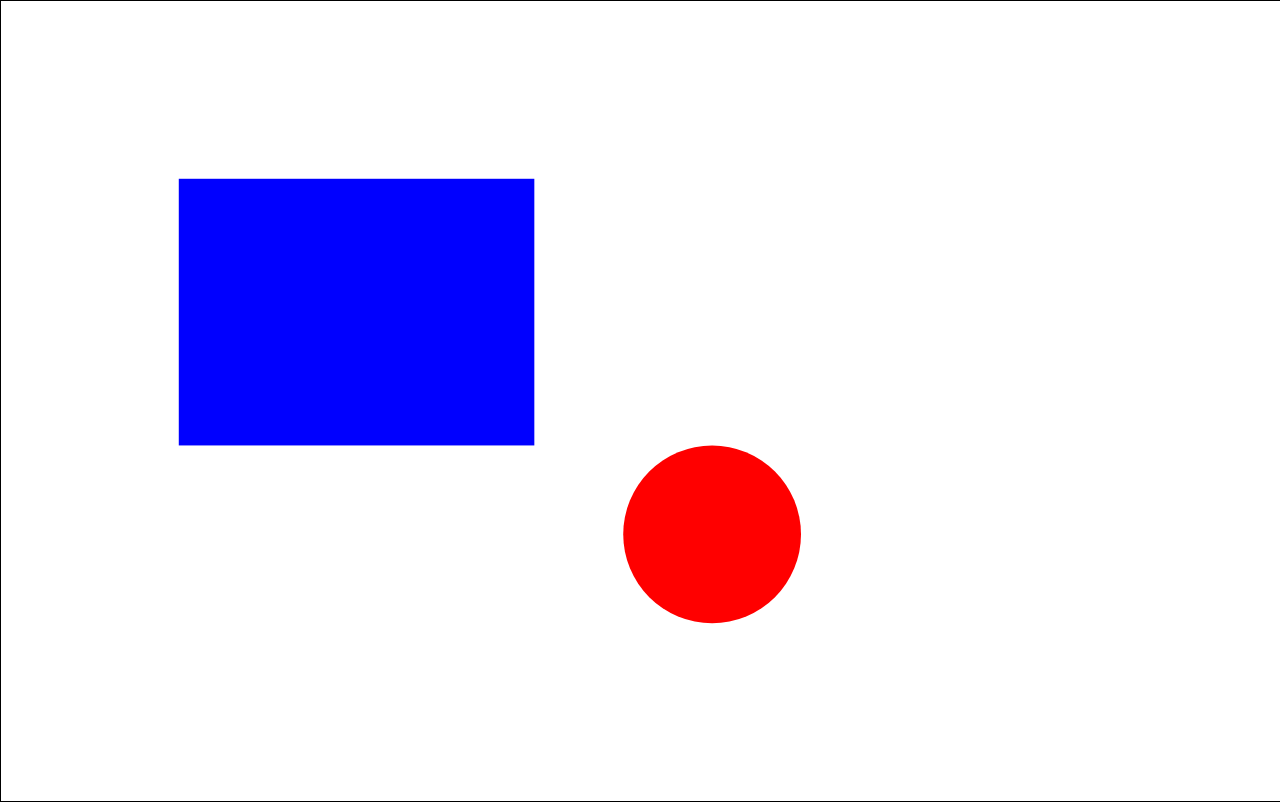
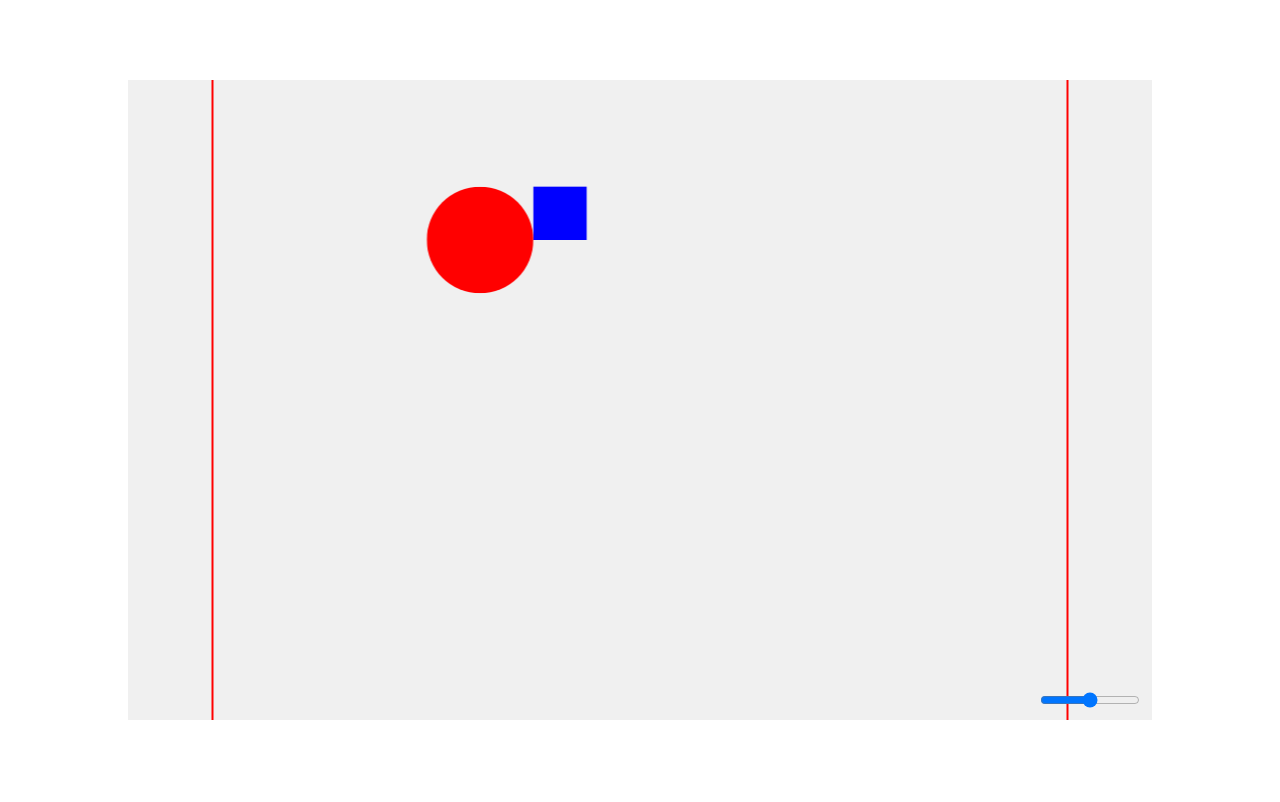
Before and after one commit to fjphysics/CanvasResize, a plain HTML site: page index.html in a window 1280 px wide. Drawn offline with Linux system fonts and the light colour scheme.

Commit message:
Update index.html

```diff
--- a/index.html
+++ b/index.html
@@ -1,68 +1,131 @@
 <!DOCTYPE html>
-<html lang="zh-cn">
+<html lang="zh">
 <head>
     <meta charset="UTF-8">
     <meta name="viewport" content="width=device-width, initial-scale=1.0">
-    <title>Canvas 全屏示例</title>
+    <title>Canvas Scaling with Pixel Density</title>
     <style>
-        body {
+        body, html {
             margin: 0;
+            height: 100%;
+            display: flex;
+            justify-content: center;
+            align-items: center;
+        }
+        #container {
+            width: 80vw; /* 可以根据需要调整 */
+            height: 80vh; /* 可以根据需要调整 */
+            position: relative;
             overflow: hidden;
+            background-color: #f0f0f0; /* 背景色 */
         }
         canvas {
-            display: block;
-            border: 1px solid #000;
+            position: absolute;
+            top: 50%;
+            left: 50%;
+            transform: translate(-50%, -50%);
+            border: 2px solid red; /* 添加红色边框 */
+        }
+        #slider {
+            position: absolute;
+            bottom: 10px;
+            right: 10px;
+            width: 100px;
         }
     </style>
 </head>
 <body>
-    <canvas id="myCanvas"></canvas>
+    <div id="container">
+        <canvas id="myCanvas"></canvas>
+        <input type="range" id="slider" min="1" max="100" value="50">
+    </div>
+
     <script>
         const canvas = document.getElementById('myCanvas');
         const ctx = canvas.getContext('2d');
+        const container = document.getElementById('container');
+        const slider = document.getElementById('slider');
 
-        const originalWidth = 800;
-        const originalHeight = 600;
+        const baseWidth = 800; // 基础分辨率宽度
+        const baseHeight = 600; // 基础分辨率高度
 
-        // 初始化Canvas大小
-        function initCanvas() {
-            updateCanvasSize();
+        let startTime;
+        let startX = 100;
+        const distance = 200;
+        const duration = 1000; // 动画持续时间1秒
+
+        const svgData = `
+            <svg xmlns="http://www.w3.org/2000/svg" width="100" height="100">
+                <circle cx="50" cy="50" r="50" fill="red" />
+            </svg>
+        `;
+        const img = new Image();
+        const svgBlob = new Blob([svgData], { type: 'image/svg+xml;charset=utf-8' });
+        const url = URL.createObjectURL(svgBlob);
+
+        img.onload = function() {
+            URL.revokeObjectURL(url);
+            resizeCanvas();
+        };
+        img.src = url;
+
+        function resizeCanvas() {
+            const containerWidth = container.clientWidth;
+            const containerHeight = container.clientHeight;
+
+            const containerRatio = containerWidth / containerHeight;
+            const baseRatio = baseWidth / baseHeight;
+
+            if (containerRatio > baseRatio) {
+                canvas.width = containerHeight * baseRatio;
+                canvas.height = containerHeight;
+            } else {
+                canvas.width = containerWidth;
+                canvas.height = containerWidth / baseRatio;
+            }
+
+            const dpr = window.devicePixelRatio || 1;
+            canvas.width *= dpr;
+            canvas.height *= dpr;
+            ctx.scale(dpr, dpr);
+
+            drawScaledGraphics(startX);
         }
 
-        // 绘制图形的函数
-        function drawShapes(scale) {
+        function drawScaledGraphics(x) {
             ctx.clearRect(0, 0, canvas.width, canvas.height);
+            ctx.fillStyle = 'blue';
 
-            // 示例图形绘制
-            ctx.fillStyle = 'blue';
-            ctx.fillRect(100 * scale, 100 * scale, 200 * scale, 150 * scale); // 坐标和尺寸使用缩放比例
+            const scaleX = canvas.width / baseWidth;
+            const scaleY = canvas.height / baseHeight;
 
-            ctx.fillStyle = 'red';
-            ctx.beginPath();
-            ctx.arc(400 * scale, 300 * scale, 50 * scale, 0, Math.PI * 2);
-            ctx.fill();
+            // 绘制缩放后的正方形
+            const squareSize = 50;
+            ctx.fillRect(x * scaleX, 100 * scaleY, squareSize * scaleX, squareSize * scaleY);
 
-            ctx.fillStyle = 'black';
-            ctx.font = `${30 * scale}px Arial`;
-            ctx.fillText('Hello, Canvas!', 300 * scale, 500 * scale);
+            // 绘制SVG红色圆形
+            ctx.drawImage(img, 200 * scaleX, 100 * scaleY, 100 * scaleX, 100 * scaleY);
         }
 
-        // 更新Canvas大小
-        function updateCanvasSize() {
-            const scale = Math.min(window.innerWidth / originalWidth, window.innerHeight / originalHeight);
-            canvas.width = window.innerWidth;
-            canvas.height = window.innerHeight;
-            ctx.setTransform(scale, 0, 0, scale, 0, 0); // 进行缩放
+        function animateSquare(timestamp) {
+            if (!startTime) startTime = timestamp;
+            const elapsed = timestamp - startTime;
 
-            // 重新绘制内容
-            drawShapes(scale);
+            const progress = Math.min(elapsed / duration, 1);
+            const x = startX + progress * distance;
+
+            drawScaledGraphics(x);
+
+            if (progress < 1) {
+                requestAnimationFrame(animateSquare);
+            }
         }
 
-        // 窗口大小变化时重新绘制图形
-        window.addEventListener('resize', updateCanvasSize);
+        window.addEventListener('resize', resizeCanvas);
+        resizeCanvas();
 
-        // 初始化Canvas
-        initCanvas();
+        // 开始动画
+        requestAnimationFrame(animateSquare);
     </script>
 </body>
 </html>
```
